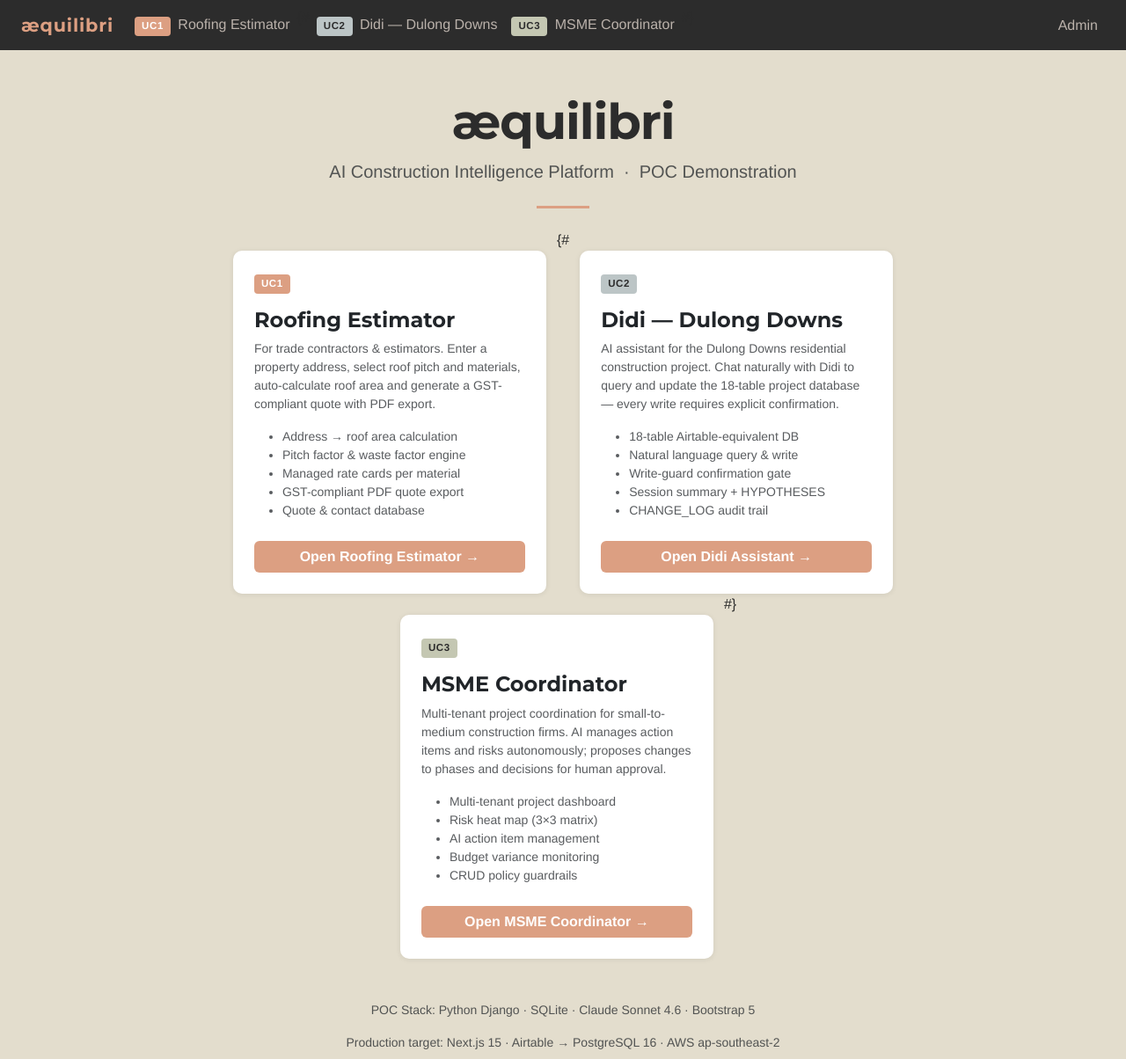
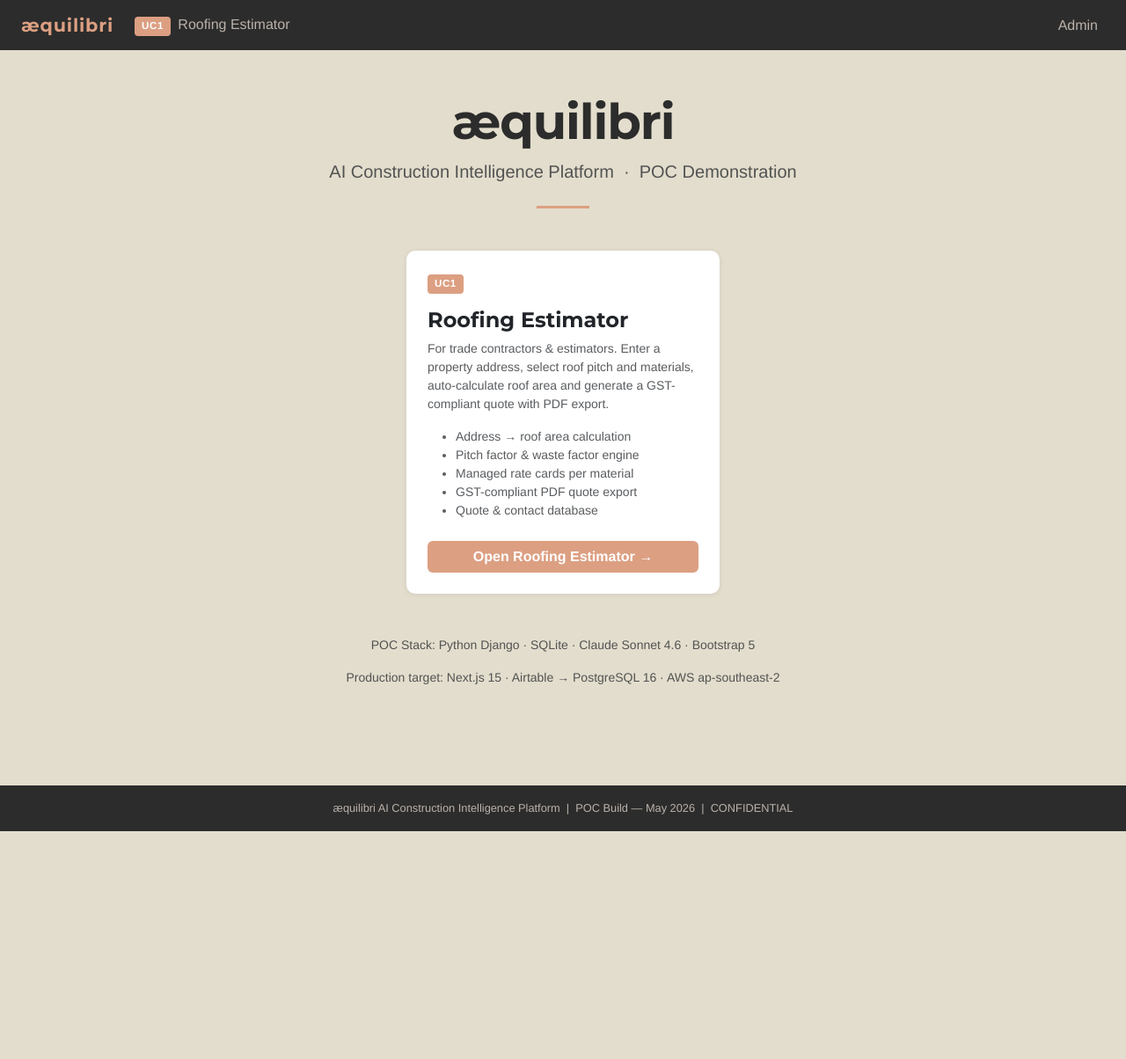
Before and after one commit to mac-aequilbri/aequilibri, a Django app: page / in a window 1280 px wide. Shown: the top 1204 px of the page at 88% size. After the commit the page ends 945 px from the top, so only its background shows below. Run offline with Django 4.2, Linux system fonts and the light colour scheme.

Commit message:
Fix UC2/UC3 hiding — switch to {% comment %} tags
{# #} single-line comments do not reliably suppress Django block tags
across multiple lines. Replaced with {% comment %}...{% endcomment %}
which is guaranteed to suppress all content including template tags.

Co-Authored-By: Claude Sonnet 4.6 <noreply@anthropic.com>

```diff
--- a/templates/base.html
+++ b/templates/base.html
@@ -95,17 +95,18 @@
             <span class="uc-badge uc1-badge me-1">UC1</span> Roofing Estimator
           </a>
         </li>
-        {# UC2 and UC3 hidden for UC1 demo — remove comments to re-enable #}
-        {# <li class="nav-item">
-          <a class="nav-link {% block nav_uc2 %}{% endblock %}" href="/uc2/">
+        {% comment %}UC2 and UC3 hidden for UC1 demo — remove comment tags to re-enable
+        <li class="nav-item">
+          <a class="nav-link" href="/uc2/">
             <span class="uc-badge uc2-badge me-1">UC2</span> Didi — Dulong Downs
           </a>
         </li>
         <li class="nav-item">
-          <a class="nav-link {% block nav_uc3 %}{% endblock %}" href="/uc3/">
+          <a class="nav-link" href="/uc3/">
             <span class="uc-badge uc3-badge me-1">UC3</span> MSME Coordinator
           </a>
-        </li> #}
+        </li>
+        {% endcomment %}
       </ul>
       <ul class="navbar-nav">
         <li class="nav-item"><a class="nav-link" href="/admin/">Admin</a></li>
--- a/templates/home.html
+++ b/templates/home.html
@@ -28,8 +28,7 @@
       </div>
     </div>
 
-    {# UC2 and UC3 hidden for UC1 demo — remove comments to re-enable #}
-    {# <!-- UC2 -->
+    {% comment %}UC2 and UC3 hidden for UC1 demo — remove comment tags to re-enable
     <div class="col-md-4">
       <div class="card h-100 p-4">
         <div class="mb-3"><span class="uc-badge uc2-badge">UC2</span></div>
@@ -45,8 +44,6 @@
         <a href="/uc2/" class="btn btn-ae mt-auto">Open Didi Assistant →</a>
       </div>
     </div>
-
-    <!-- UC3 -->
     <div class="col-md-4">
       <div class="card h-100 p-4">
         <div class="mb-3"><span class="uc-badge uc3-badge">UC3</span></div>
@@ -61,7 +58,8 @@
         </ul>
         <a href="/uc3/" class="btn btn-ae mt-auto">Open MSME Coordinator →</a>
       </div>
-    </div> #}
+    </div>
+    {% endcomment %}
 
   </div>
 
```
